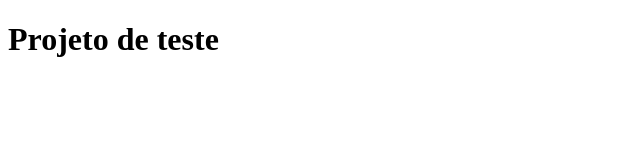
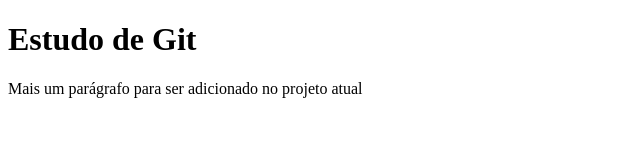
Before and after one commit to erickmune/meu-site, a plain HTML site: page index.html in a window 1280 px wide. Shown: the whole page, without its empty margins (0-640 px from the left). Drawn offline with Linux system fonts and the light colour scheme.

Commit message:
Novas alteracoes

```diff
--- a/index.html
+++ b/index.html
@@ -5,6 +5,7 @@
     <title>Curso Git</title>
 </head>
 <body>
-    <h1>Projeto de teste</h1>
+    <h1>Estudo de Git</h1>
+    <p>Mais um parágrafo para ser adicionado no projeto atual</p>
 </body>
 </html>
```
